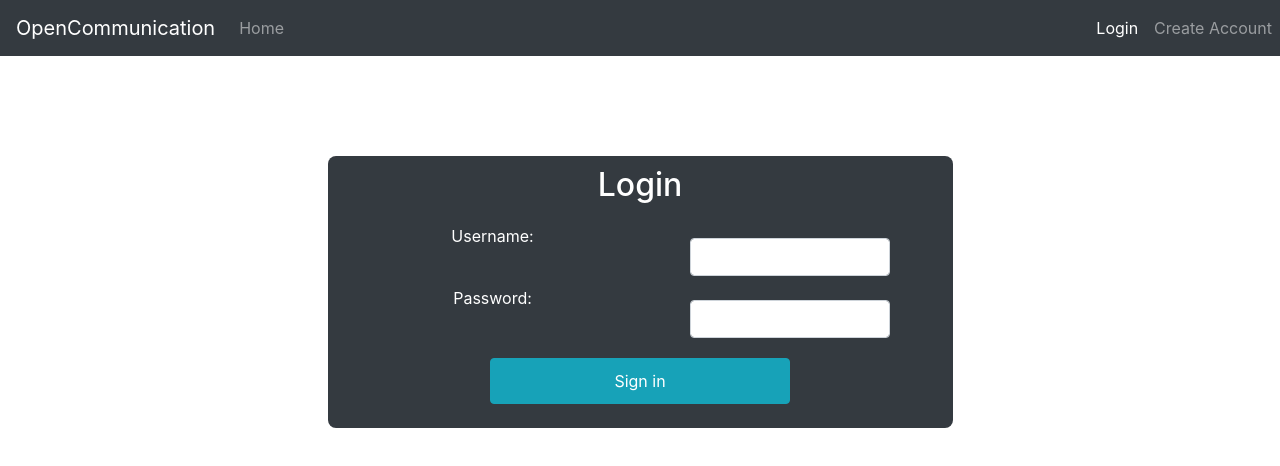
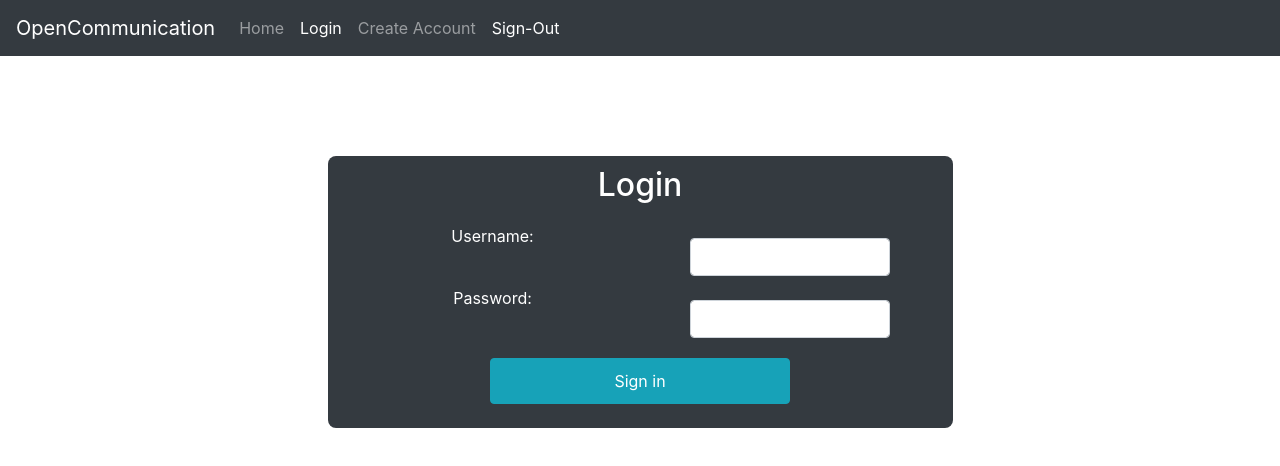
Before and after one commit to jaredglaser/OpenCommunicationFrontEnd, an Angular app: page /login in a window 1280 px wide. Shown: the top 466 px of the page. Built offline with nearby package versions, Linux system fonts and the light colour scheme.

Commit message:
fixed navigation

```diff
--- a/src/app/app.component.css
+++ b/src/app/app.component.css
@@ -3,13 +3,5 @@ nav {
 }
 
 .navbar-nav-right {
-    position:absolute;right:0px;
+    /*position:absolute;right:0px;*/
   }
-
-#nav-logged-in {
-    visibility: hidden;
-}
-
-#nav-logged-out {
-    visibility: visible;
-}
--- a/src/app/app.component.html
+++ b/src/app/app.component.html
@@ -13,7 +13,8 @@
         <a class="nav-link" routerLink='home' routerLinkActive='active'>Home</a>
       </li>
     </ul>
-    <!-- If Not Logged In -->
+    <!-- If Not Logged In
+    <div *ngIf="!isLoggedIn">-->
     <ul class='navbar-nav navbar-nav-right' id='nav-logged-out' >
       <li class='nav-item'>
         <a class="nav-link" routerLink='login' routerLinkActive='active'>Login</a>
@@ -22,14 +23,17 @@
         <a class="nav-link" routerLink='register' routerLinkActive='active'>Create Account</a>
       </li>
     </ul>
-    <!-- If Logged In -->
-    <ul class='navbar-nav navbar-nav-right' id='nav-logged-in'>
+  <!-- </div>
+    If Logged In
+    <div *ngIf="isLoggedIn"></div>-->
+    <ul  class='navbar-nav navbar-nav-right' id='nav-logged-in'>
       <li class='nav-item'>
-        <a class="nav-link" id='sign-out' routerLink='login' routerLinkActive='active'>Sign-Out</a>
+        <a (click)=signOut() class="nav-link" id='sign-out' routerLink='login' routerLinkActive='active'>Sign-Out</a>
       </li>
     </ul>
+  <!--</div>
 
-      <!-- Once logged in
+       Once logged in
     <ul class='navbar-nav navbar-nav-right' [hidden]='!loggedIn'>
       <li class='nav-item'>
         <span class='nav-link active'>Hello {{authSvc.CurrentUser|async}}</span>
--- a/src/app/app.component.ts
+++ b/src/app/app.component.ts
@@ -1,28 +1,32 @@
 import { Component } from '@angular/core';
-
+import { UserInfo } from 'src/app/Globals'
+import {Router} from '@angular/router';
 @Component({
   selector: 'app-root',
   templateUrl: './app.component.html',
   styleUrls: ['./app.component.css']
 })
 export class AppComponent {
+  isLoggedIn = window.localStorage.removeItem("username")!=null;
+
+  constructor(private router: Router){}
 
   ngOnInit(): void {
-    document.getElementById("sign-out").addEventListener("click", this.signOut, false);
+
+
   }
 
-  //TODO Determine whether or not user is logged in
-  getLoggedIn(): void{
-    // use get /api/security/authorize
-  }
 
   //TODO sign user out
   signOut(): void{
-    console.log("sign-out");
-    document.getElementById("nav-logged-in").style.visibility = "hidden";
-    document.getElementById("nav-logged-out").style.visibility = "visible";
+    window.localStorage.removeItem("usertoken");
+    window.localStorage.removeItem("username");
+    this.router.navigate(['/login']);
+    this.isLoggedIn = false;
   }
 
 
 
+
+
 }
--- a/src/app/pages/login/login.component.ts
+++ b/src/app/pages/login/login.component.ts
@@ -1,6 +1,7 @@
 import { Component, OnInit } from '@angular/core';
 import { HttpClient, HttpHeaders } from '@angular/common/http';
-import { Globals } from 'src/app/Globals';
+import { Globals} from 'src/app/Globals';
+import {Router} from '@angular/router';
 
 
 @Component({
@@ -10,7 +11,7 @@ import { Globals } from 'src/app/Globals';
 })
 export class LoginComponent implements OnInit {
 
-  constructor(private http: HttpClient) { }
+  constructor(private http: HttpClient, private router: Router){}
 
   ngOnInit(): void {
 
@@ -20,7 +21,9 @@ export class LoginComponent implements OnInit {
     this.http.post<any>(Globals.ip+":"+Globals.port+"/api/security/login",{"username" : form.username, "password" : form.password}).subscribe( response => {
       window.localStorage.setItem("usertoken",response.data.token);
       window.localStorage.setItem("username",response.data.user.username);
-    })
+
+    });
+    this.router.navigate(['/ui']);
   }
 
 }
--- a/src/app/pages/register/register.component.ts
+++ b/src/app/pages/register/register.component.ts
@@ -2,6 +2,7 @@ import { Component, OnInit } from '@angular/core';
 import { HttpClient } from '@angular/common/http';
 import { Globals } from 'src/app/Globals';
 import { Location } from '@angular/common';
+import {Router} from '@angular/router';
 
 
 @Component({
@@ -13,18 +14,17 @@ export class RegisterComponent implements OnInit {
   submitted: boolean = false;
 
 
-  constructor(private http: HttpClient, private location: Location) { }
+  constructor(private http: HttpClient, private router: Router){}
 
   ngOnInit(): void {
   }
 
   register(form : any){
-    var user = (<HTMLInputElement>document.getElementById("username")).value;
-    var pwd = (<HTMLInputElement>document.getElementById("pwd")).value;
 
     this.http.post<any>(Globals.ip+":"+Globals.port+"/api/security/register",{"username" : form.username, "password" : form.password}).subscribe( data => {
 
-    })
+    });
+    this.router.navigate(['/login']);
   }
 
 }
```
